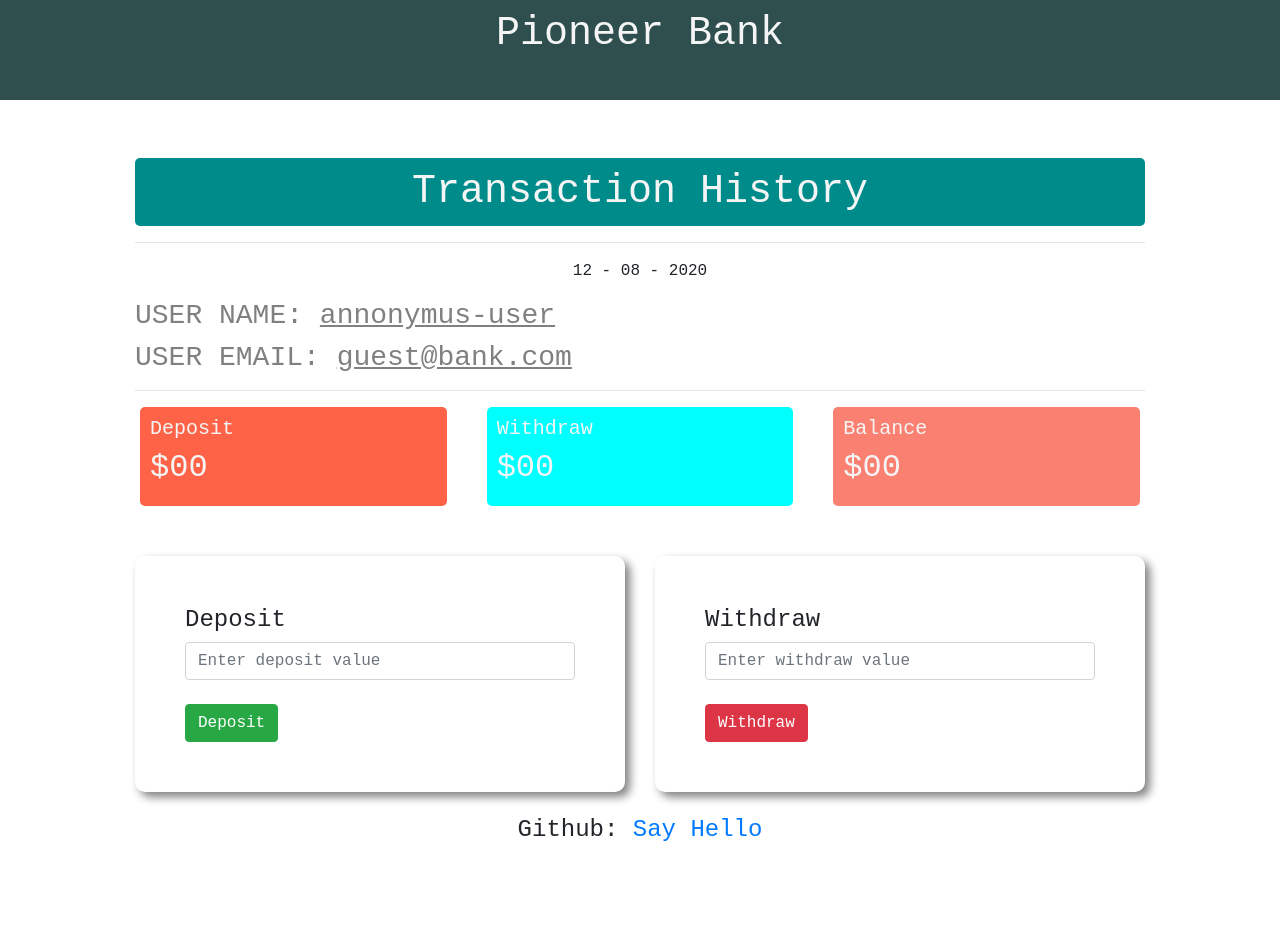
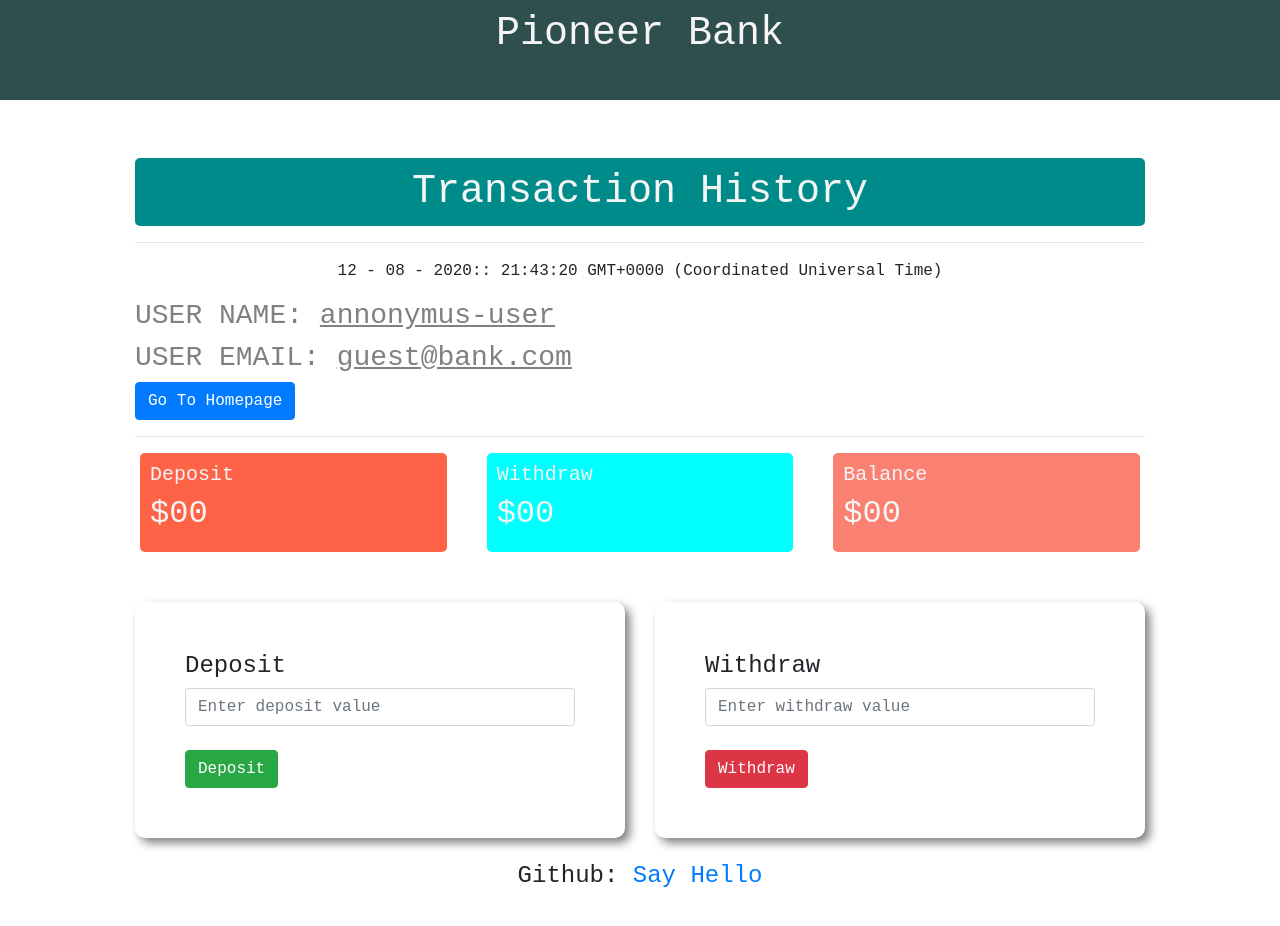
Before and after one commit to HelloKowshik/pioneer-bank, a plain HTML site: page index.html in a window 1280 px wide. Both pictures are taken after a click on the button "Register". Before the commit the page ends 903 px from the top, so only its background shows below. Drawn offline with nearby package versions, Linux system fonts and the light colour scheme.

Commit message:
fixed some bugs and added back button

```diff
--- a/app.js
+++ b/app.js
@@ -6,11 +6,12 @@ const emailInput = document.querySelector('#email');
 const date = new Date();
 
 
-dateTime.innerHTML = `${date.getDate()} - ${date.getMonth()+1} - ${date.getFullYear()}`;
+dateTime.innerHTML = `${date.getDate()} - ${(date.getMonth()+1)< 10 ? '0'+(date.getMonth()+1) : (date.getMonth()+1)} - ${date.getFullYear()} :: ${date.toTimeString()}`;
 
 
 btn.addEventListener('click',e=>{
-    loginArea.remove();
+    // loginArea.remove();
+    loginArea.style.display = 'none';
     const transactionArea = document.querySelector('.transaction-area');
     transactionArea.style.display = 'block';
     const trTime = document.querySelector('#tr-time');
@@ -23,8 +24,12 @@ btn.addEventListener('click',e=>{
     let showWithdraw = document.querySelector('#show-withdraw');
     const userName = document.querySelector('#userName');
     const userEmail = document.querySelector('#userEmail');
-
-    trTime.innerHTML = `${date.getDate()} - ${(date.getMonth()+1)< 10 ? '0'+(date.getMonth()+1) : (date.getMonth()+1)} - ${date.getFullYear()}`;
+    const backBtn = document.querySelector('.back-btn');
+    backBtn.addEventListener('click',()=>{
+        transactionArea.style.display = 'none';
+        loginArea.style.display = 'block';
+    })
+    trTime.innerHTML = `${date.getDate()} - ${(date.getMonth()+1)< 10 ? '0'+(date.getMonth()+1) : (date.getMonth()+1)} - ${date.getFullYear()}:: ${date.toTimeString()}`;
     userName.textContent = nameInput.value.toString() || 'annonymus-user';
     userEmail.textContent = emailInput.value.toString() || 'guest@bank.com';
 
--- a/index.html
+++ b/index.html
@@ -29,6 +29,7 @@
         <p class="text-center" id="tr-time"></p>
         <h3 class="common">USER NAME: <u><span id="userName"></span></u></h3>
         <h3 class="common">USER EMAIL: <u><span id="userEmail"></span></u></h3>
+        <button class="btn btn-primary back-btn">Go To Homepage</button>
         <hr/>
         <div class="row">
             <div class="col-md-4">
```
